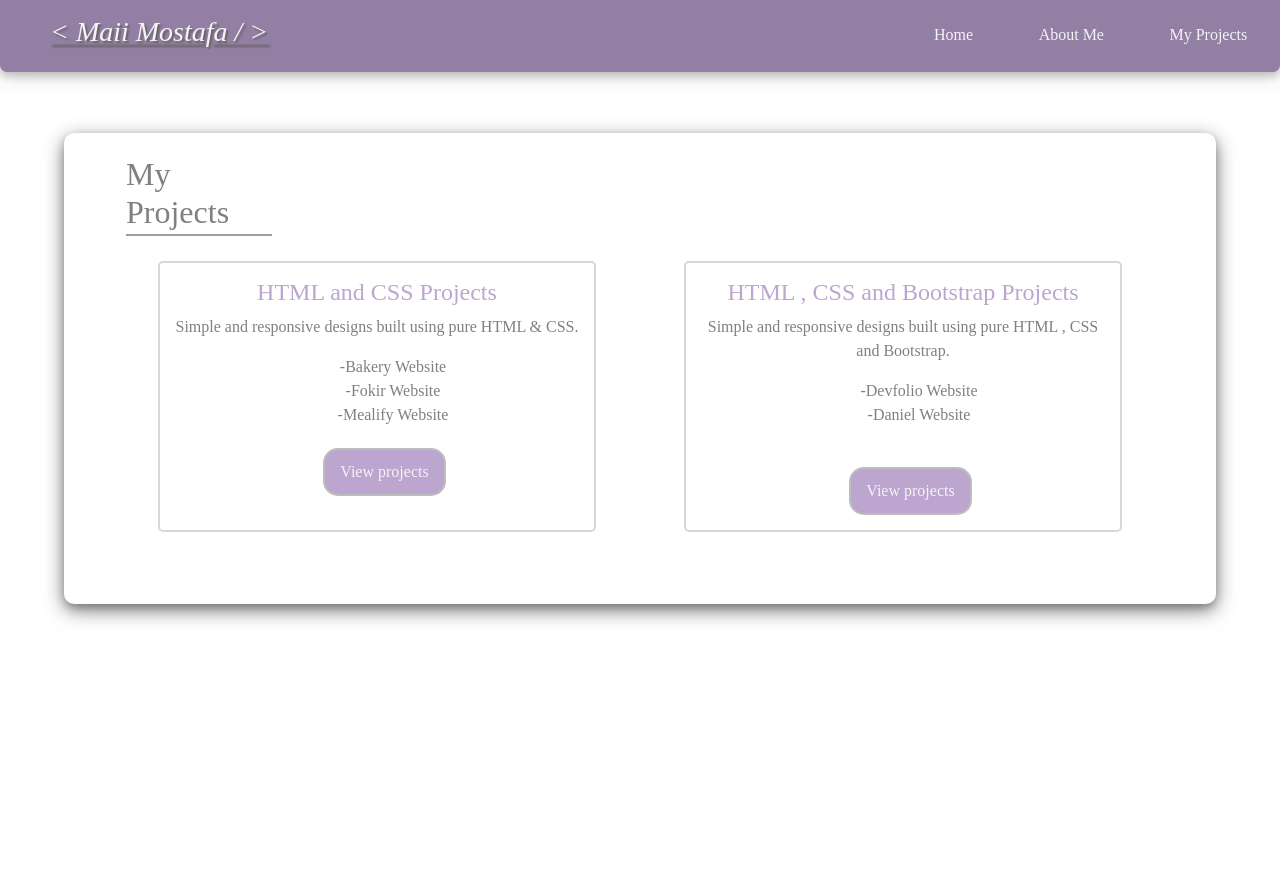
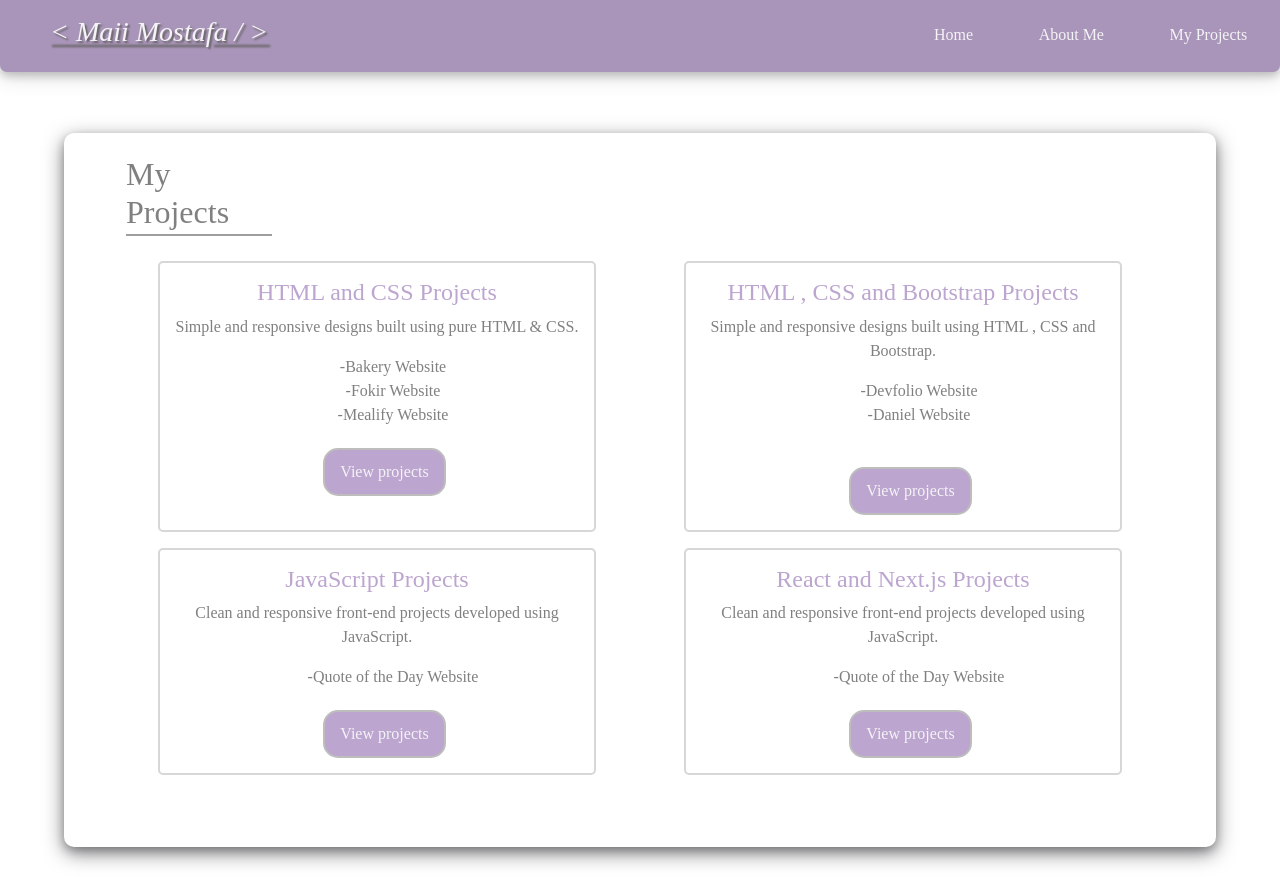
Before and after one commit to MaiiMostafa98/my-portfolio, a Next.js app: page /Projects in a window 1280 px wide. Before the commit the page ends 800 px from the top, so only its background shows below. Built offline with nearby package versions, Linux system fonts and the light colour scheme.

Commit message:
added first javascript project

```diff
--- a/app/Projects/HtmlandCss/page.jsx
+++ b/app/Projects/HtmlandCss/page.jsx
@@ -4,8 +4,11 @@ export default function HtmlandCss() {
   return <>
      <div className='   '>
 
-         <h4 className='mt-2 mb-3 ps-2 textShadow text-decoration-underline'> -Technologies Used : <strong> </strong>HTML5, CSS3</h4>
+        <h4 className='mt-2 mb-3 ps-2  text-decoration-underline'> <strong> </strong>-HTML and CSS Projects</h4>
 
+
+         {/* <h4 className='mt-2 mb-3 ps-2 textShadow text-decoration-underline'> -Technologies Used : <strong> </strong>HTML5, CSS3</h4>
+             */}
             <div className='row  pb-3'>
 
              <div className=' col-sm-12 col-md-12 projects1  '>
--- a/app/Projects/HtmlandCssAndBootstrap/page.jsx
+++ b/app/Projects/HtmlandCssAndBootstrap/page.jsx
@@ -4,7 +4,7 @@ export default function page() {
   return <>
      <div className='   '>
 
-         <h4 className='mt-2 mb-3 ps-2 textShadow text-decoration-underline'> -Technologies Used : <strong> </strong>HTML5, CSS3 and Bootstrap</h4>
+         <h4 className='mt-2 mb-3 ps-2  text-decoration-underline'> <strong> </strong>-HTML, CSS and Bootstrap Projects</h4>
 
             <div className='row  pb-3'>
 
--- a/app/Projects/layout.js
+++ b/app/Projects/layout.js
@@ -5,9 +5,9 @@ export default function layout({children}) {
   <div>
     <div className="pageintro-proj " >
     <div className="page-card-proj ">
-        <div className='aboutme'>
+        {/* <div className='aboutme'>
             <h1 className='h2'>My Projects</h1>
-        </div>
+        </div> */}
     {children}
     </div>
     </div>
--- a/app/Projects/page.jsx
+++ b/app/Projects/page.jsx
@@ -10,7 +10,9 @@ export default function page() {
 
    <div className=' mb-4  '>
 
-
+            <div className='aboutme'>
+                <h1 className='h2'>My Projects</h1>
+            </div>
 
             <div className='row  pb-3 justify-content-around'>
 
@@ -31,7 +33,7 @@ export default function page() {
             <div className=' col-sm-12 col-md-5 projects   '>
               <div className='  text-center  '>
                   <h2 className='text-center h4'>HTML , CSS and Bootstrap Projects</h2>
-                  <p>Simple and responsive designs built using pure HTML , CSS and Bootstrap.</p>
+                  <p>Simple and responsive designs built using  HTML , CSS and Bootstrap.</p>
                <ul className=" list-group-flush mb-3 ">
                  <li className="list-group-item">-Devfolio Website</li>
                  <li className="list-group-item">-Daniel Website</li>
@@ -44,39 +46,37 @@ export default function page() {
             </div>
 
 
+             <div className='row  pb-3 justify-content-around'>
+
+             <div className=' col-sm-12 col-md-5 projects  '>
+              <div className='  text-center  '>
+                  <h2 className='text-center h4'>JavaScript Projects</h2>
+                  <p>Clean and responsive front-end projects developed using JavaScript.  </p>
+               <ul className=" list-group-flush mb-3 ">
+                 <li className="list-group-item">-Quote of the Day Website</li>
+               </ul>
+                  <a href="../Projects/JavaScript" > <button >View projects</button></a>
+              </div>
             </div>
 
 
-         {/* <div className=' mb-4  '>
-             <div className='row mt-3 justify-content-around'>
-             <div className=' col-sm-12 col-md-5 projects  '>
+            <div className=' col-sm-12 col-md-5 projects  '>
               <div className='  text-center  '>
-                  <h2 className='text-center h4'> JavaScript Projects</h2>
-                  <p>Simple and responsive designs built using pure HTML & CSS.</p>
+                  <h2 className='text-center h4'>React and Next.js Projects</h2>
+                  <p>Clean and responsive front-end projects developed using JavaScript.  </p>
                <ul className=" list-group-flush mb-3 ">
-                 <li className="list-group-item">-Landing Page</li>
-                 <li className="list-group-item">-Portfolio Website</li>
-                 <li className="list-group-item">-Restaurant Website</li>
-                 <li className="list-group-item">-Login Form</li>
+                 <li className="list-group-item">-Quote of the Day Website</li>
                </ul>
-                  <a href="../Projects/HtmlandCss" > <button >View projects</button></a>
+                  <a href="../Projects/NextAndReact" > <button >View projects</button></a>
               </div>
             </div>
 
-            <div className=' col-sm-12 col-md-5 projects  '>
-              <div className='  text-center  '>
-                  <h2 className='text-center h4'> React and Nextjs Projects </h2>
-                  <p>Simple and responsive designs built using pure HTML & CSS.</p>
-               <ul className=" list-group-flush mb-3 ">
-                 <li className="list-group-item">-Landing Page</li>
-                 <li className="list-group-item">-Portfolio Website</li>
-                 <li className="list-group-item">-Restaurant Website</li>
-                 <li className="list-group-item">-Login Form</li>
-               </ul>
-                  <a href="../Projects/HtmlandCss" > <button >View projects</button></a>
-              </div>
             </div>
-           </div>
-         </div> */}
+
+
+            </div>
+
+
+
   </>
 }
--- a/app/globals.css
+++ b/app/globals.css
@@ -8,15 +8,16 @@
 }
 
 
-.content
+
+/* .content
 {
     height: 100vh;
     background-color: white;
-}
+} */
 
 .navbar1
 {
-    background-color: rgb(148, 127, 164);
+    background-color: rgb(169, 149, 185) ;
     width: 100%;
     padding: 5px 0px;
     position: fixed;
@@ -72,14 +73,14 @@ ul li a:hover
 
 .home-card
 {
-    border-radius: 10px;
-    border: 2px solid transparent;
+    /* border-radius: 10px; */
+    /* border: 2px solid transparent; */
     padding: 40px 30px 0px 30px ;
     width: 90%;
     margin: auto;
     margin-top: 150px;
     margin-bottom: 50px;
-    box-shadow: 0 4px 8px 0 rgba(0, 0, 0, 0.2), 0 6px 20px 0 rgb(126, 125, 128);
+    /* box-shadow: 0 4px 8px 0 rgba(0, 0, 0, 0.2), 0 6px 20px 0 rgb(126, 125, 128); */
 }
 
 
```
Also changed, not shown: app/Projects/JavaScript/page.jsx (added, +32 -0 lines), app/Projects/NextAndReact/page.jsx (added, +32 -0 lines), app/page.jsx (+10 -5 lines).
